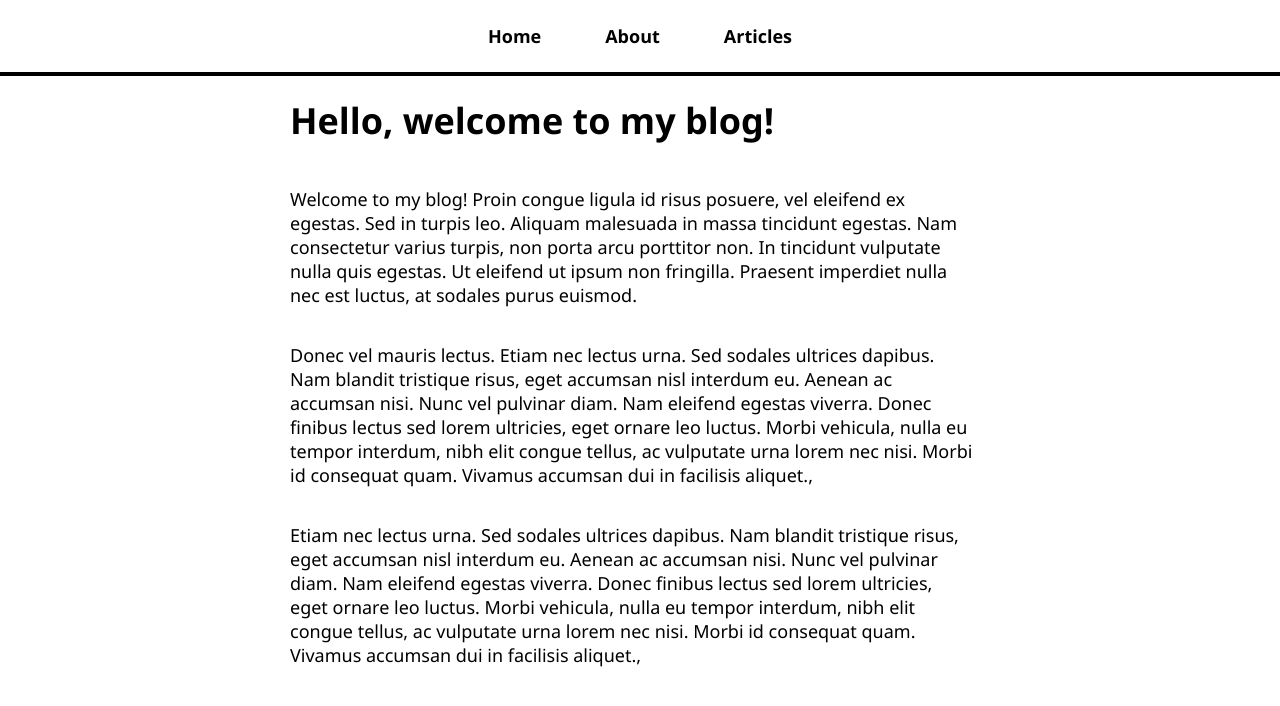
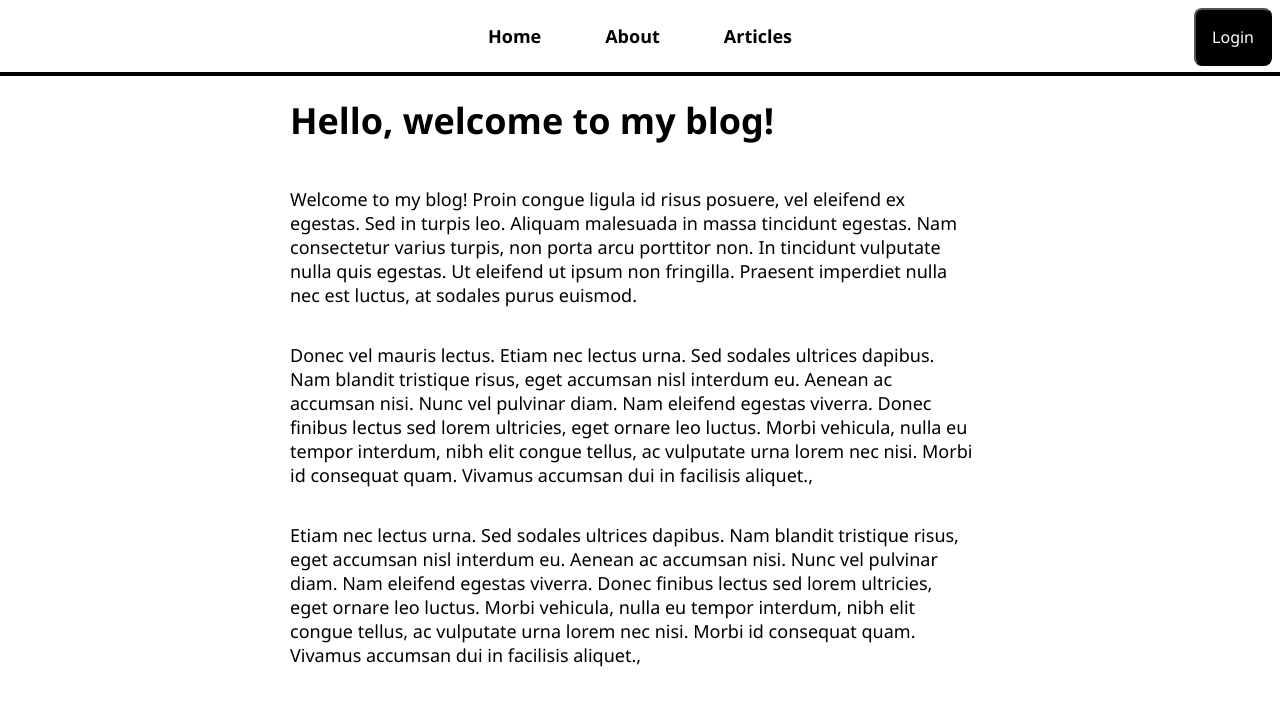
Before and after one commit to Netius/react-blog, a React (Create React App) app: page / in a window 1280 px wide. Shown: the top 706 px of the page. Built offline with nearby package versions, Linux system fonts and the light colour scheme; no server answers.

Commit message:
Added logout and user email at Nav

```diff
--- a/src/NavigationBar.js
+++ b/src/NavigationBar.js
@@ -1,14 +1,26 @@
 import React from 'react'
-import { Link } from 'react-router-dom';
+import { Link, useNavigate } from 'react-router-dom';
+import  useUser  from './hooks/useUser';
+import { getAuth, signOut } from 'firebase/auth';
 
 const NavigationBar = () => {
+  const { user } = useUser();
+  const navigate = useNavigate();
   return (
     <nav>
-        <ul>
-            <li><Link to={"/"}>Home</Link></li>
-            <li><Link to={"/about"}>About</Link></li>
-            <li><Link to={"/articles"}>Articles</Link></li>
-        </ul>
+      <ul>
+        <li><Link to={"/"}>Home</Link></li>
+        <li><Link to={"/about"}>About</Link></li>
+        <li><Link to={"/articles"}>Articles</Link></li>
+      </ul>
+      <div className='nav-right'>
+        {user?.email}
+        {user
+          ? <button onClick={() => { signOut(getAuth()) }}>Log out</button>
+          : <button onClick={() => { navigate("./login") }}>Login</button>
+        }
+
+      </div>
     </nav>
   )
 }
```
